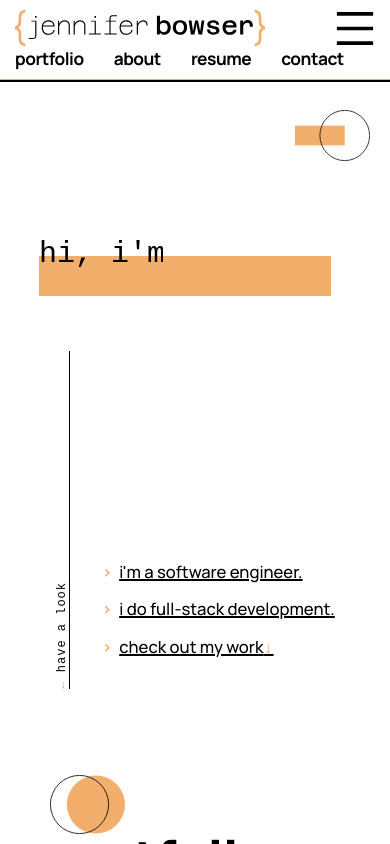
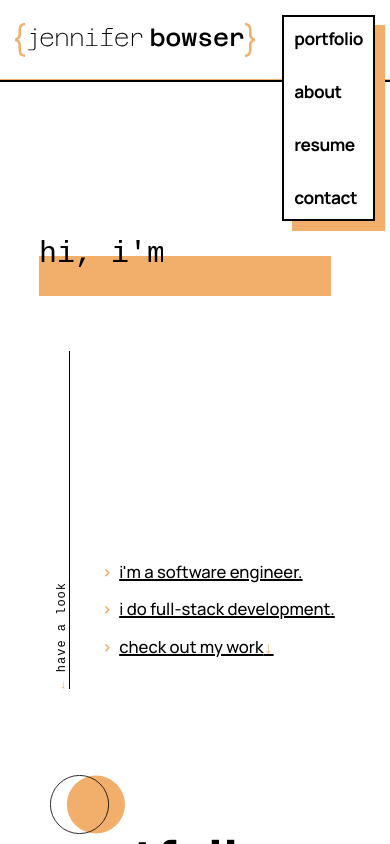
Before and after one commit to jennifer-bowser/jb-dev, a React (Vite) app: page / in a window 390 px wide. Both pictures are taken after a click on the picture 355 px from the left and 39 px from the top of the page. Shown: the top 844 px of the page. Built offline with nearby package versions, Linux system fonts and the light colour scheme; a web font is replaced by a local one.

Commit message:
adds NavMenu popout styling

```diff
--- a/src/components/navigation/NavMenu.css
+++ b/src/components/navigation/NavMenu.css
@@ -44,8 +44,12 @@
     z-index: -1;
 }
 
-.Navbar .Invisible{
+.NavMenu.Popout{
+    background-color: var(--neutral-color);
+    flex-direction: column;
+    padding: 10px;
     position: absolute;
-    right: 0;
-    bottom: 0;
+    right: 15px;
+    top: 15px;
+    z-index: 1;
 }
--- a/src/components/navigation/NavMenu.jsx
+++ b/src/components/navigation/NavMenu.jsx
@@ -46,7 +46,7 @@ export default function NavMenu({sections}){
     return (
         <>
             <img src={menuIcon} className={"MenuIcon " + (isNarrowWidth ? "Visible" : "Invisible")} onClick={handleMenuButtonClick} width="40"/>
-            <ul className={"NavMenu" + (isNarrowWidth ? " Popout" : " Full") + (showNavMenu ? " Visible" : " Invisible")}>
+            <ul className={"NavMenu" + (isNarrowWidth ? " Popout Dropshadow-Box" : " Full") + (showNavMenu ? " Visible" : " Invisible")}>
                 {sections.map( (section, index) => (
                     <li key={index}>
                         <a href={`#${section}`}>{section}</a>
--- a/src/components/navigation/Navbar.css
+++ b/src/components/navigation/Navbar.css
@@ -33,7 +33,7 @@
 
 @media (max-width: 750px){
     .Navbar-FullLogo{
-        width: 250px;
+        width: 240px;
         margin-bottom: 0;
     }
 
--- a/src/index.css
+++ b/src/index.css
@@ -99,13 +99,9 @@ h4 {
 }
 
 .Visible{
-    transform: scale(1);
-    transition: var(--transition);
-    pointer-events: unset;
+    display: inherit;
 }
 
 .Invisible{
-    transform: scale(0);
-    transition: var(--transition);
-    pointer-events: none;
+    display: none;
 }
```
